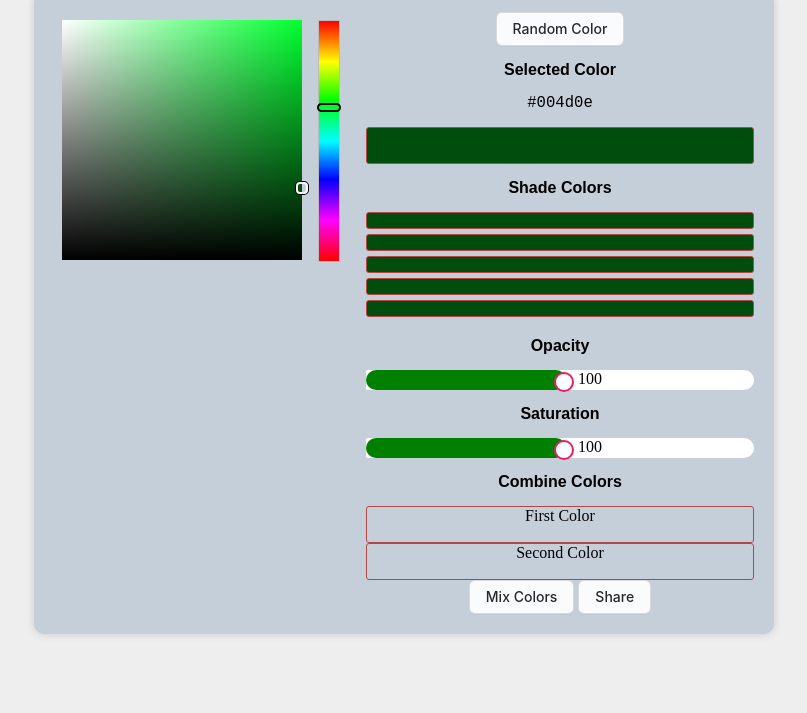
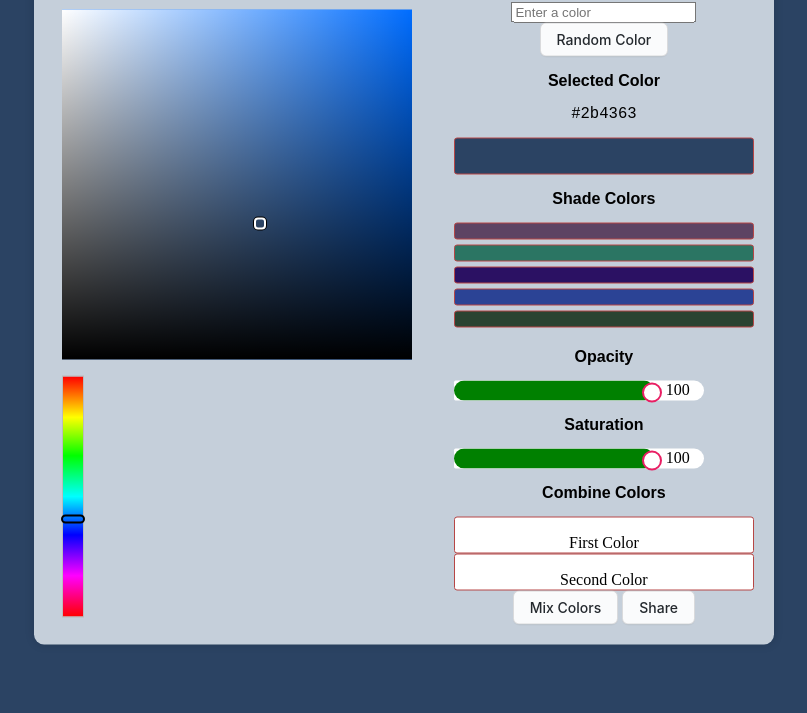
Before and after one commit to daniyarzhalgas/Color-Palette-Explorer, a plain HTML site: page index.html in a window 1280 px wide. Shown: the part 87-800 px from the top of the page, without its empty margins (236-1043 px from the left). Drawn offline with Linux system fonts and the light colour scheme.

Commit message:
Add files via upload

```diff
--- a/index.html
+++ b/index.html
@@ -16,16 +16,16 @@
         <script src="js/shchange.js"></script>
         <script src="js/mixColors.js"></script>
         <script src="js/UrlSearchParams.js"></script>
+   </head>
+    <body>
 
-    </head>
-    <body>
-        <div  class="config-heading-title">Color Picker Explorer</div>
+
         <div class="container">
-
             <div class="colorjoe"></div>
             <div class="config">
+
+                <input type="text" id="inputColor" placeholder="Enter a color"/>
                 <button class="button-4" id="randomColorButton"role="button">Random Color</button>
-
                 <div class="config-title">Selected Color</div>
                 <div class="selected-color-text">#000000</div>
                 <div class="selected-color" id="selected-color" style="opacity: 1;"></div>
@@ -45,7 +45,6 @@
                         <div class="sliderValue" id="sliderValue">100</div>
                     </div>
                     <div class="config-title">Saturation</div>
-
                     <div class="slider-cont">
                         <div class="slider">
                             <input type="range" id="sliderSaturation" min="0" max="100" value="100">
@@ -55,18 +54,14 @@
                     </div>
                     <div class="saved-colors" id="savedColors">
                         <div class="config-title">Combine Colors</div>
-                        <div class="fisrtColor" id="fisrt-color">First Color</div>
-                        <div class="secondColor" id="second-color">Second Color</div>
+                        <div class="firstColor" id="fisrt-color"><p>First Color</p></div>
+                        <div class="secondColor" id="second-color"><p>Second Color</p></div>
                     </div>
-
                     <button class="button-4" id="combineButton"role="button">Mix Colors</button>
-
                     <button class="button-4" id="shareButton"role="button">Share</button>
-
                 </div>
             </div>
         </div>
-
         <script>
             const cp = new ColorPicker(document.querySelector(".container"));
 
@@ -74,13 +69,12 @@
             shareButton.addEventListener('click' , event => {
                 var selectedColor = document.querySelector(".selected-color-text").textContent;
                 const shareUrl = window.location.href + '?color=' + selectedColor.split('#')[1]+ "&opacity="+ document.getElementById("sliderValue").textContent + "&saturation="+ document.getElementById("sliderValueSaturation").textContent;
-
                 if(navigator.share){
                     navigator.share({
                         text: 'Look at what color I made :)',
                         url: shareUrl
                     }).then(() => {
-                        console.log('Link shared succesful!');
+                        console.log('link has been successfull created');
                     }).catch((err) => console.error(err));
                 }else alert("The current browser does not support the share fuction. Please, manually share the link")
             });
--- a/js/ColorPicker.js
+++ b/js/ColorPicker.js
@@ -3,17 +3,16 @@ class ColorPicker{
     this.root = root;
     this.colorjoe=colorjoe.rgb(this.root.querySelector(".colorjoe"));
     this.selectedColor = null;
-        this.currentColor = null;
-        this.shadeColors = ["#ffffff","#ffffff","#ffffff","#ffffff","#ffffff"];
     this.colorjoe.show();
+
     let slider = document.getElementById("sliderOpacity");
-
     slider.oninput = () => {
       let progressBar = document.getElementById("progress");
       progressBar.value = slider.value;
       progressBar.style.opacity = slider.value / 100;
       let sliderValue = this.root.querySelector('.sliderValue');
       sliderValue.innerHTML = slider.value;
+
       let hexToOpacityValue = `0${ Math.round( ( 255 / 100 ) * slider.value ).toString( 16 ) }`.slice( -2 ).toUpperCase();
       let  newColorWithOpacity =  this.selectedColor.substring(0,7) + hexToOpacityValue;
       this.root.querySelector(".selected-color").style.background = newColorWithOpacity;
@@ -27,161 +26,101 @@ class ColorPicker{
       progressBar.style.filter = `saturate(${sliderSaturation.value}%)`;
       let sliderValue = document.getElementById("sliderValueSaturation");
       sliderValue.innerHTML = sliderSaturation.value;
+
       this.root.querySelector(".selected-color").style.filter =`saturate(${sliderSaturation.value}%)`;
-
-
-            //   let originalHex = this.currentColor;
-            //   let newSaturation = -0.2; // Decrease saturation by 20%
-            //   let newHex = this.adjustSaturation(originalHex, newSaturation);
-            //   console.log("Original Hex:", originalHex);
-            //   console.log("Adjusted Hex:", newHex);
-             // this.setSelectedColor(color.hex()  , true);
-
     };
 
     if(window.location.search !== ""){
       let url =  new URLSearchParams(window.location.search,this.root);
       url.recyclingUrl();
       this.setSelectedColor("#"+url.colorParam);
-          new shchange(this.selectedColor ,document).changeShadeColors();
       }else{
-          this.setSelectedColor("#004d0e");
-          new shchange(this.selectedColor ,document).changeShadeColors();
+        this.setSelectedColor("#2b4363");
       }
 
     this.colorjoe.on("change", color => {
-            let slider = document.getElementById("sliderOpacity");
-            let sliderValue = document.getElementById("sliderValue");
+      document.getElementById("sliderOpacity").value =100;
+      document.getElementById("sliderValue").textContent = 100;
       let progressBar = document.getElementById("progress");
-            // color._saturation = 0; // i should change saturation params
       progressBar.value = 100;
       progressBar.style.opacity = 100;
-            slider.value = 100;
-            sliderValue.textContent = 100;
 
-            this.currentColor = color;
+      document.getElementById("sliderSaturation").value=100;
+      let progressBarS = document.getElementById("progressSaturation");
+      progressBarS.value = 100;
+      progressBarS.style.filter = `saturate(${100}%)`;
+      document.getElementById("sliderValueSaturation").innerHTML = 100;
 
+      document.getElementById("inputColor").value = '';
       this.setSelectedColor(color.hex()  , true);
-            // to change shade colors
-            new shchange(this.selectedColor ,document).changeShadeColors();
     });
 
+    let timeoutId;
+    document.getElementById("inputColor").addEventListener("input", () =>  {
+      clearTimeout(timeoutId);
+      timeoutId = setTimeout(() =>  {
+        let inputValue = document.getElementById("inputColor").value;
+        console.log(inputValue.trim());
+        if(this.isValidColor(inputValue.trim()))
+          this.setSelectedColor(inputValue.trim());
+      }, 500);
+    });
 
-        // this.root.querySelectorAll(".shade-color").forEach((el, i) => {
-        //     this.showShadeColor(el, this.shadeColors[i]);
-
-        //     el.addEventListener("click" , e => {
-
-        //         console.log("shaded section clicked");
-        //         this.shadeColors = ["#ff0000","#ff0000","#ff0000","#ff0000","#ff0000"];
-
-        //         console.log(this.shadeColors);
-        //         console.log(e.button);
-        //        if(e.button == 1){
-        //              this.saveColor(this.selectedColor,i);
-        //             this.showShadeColor(el,this.selectedColor);
-        //        }
-
-        //         this.setSelectedColor(el.dataset.color);
-        //     });
-        // });
-
-        document.getElementById(".randomColorButton").addEventListener('click' , event => {
+    document.getElementById("randomColorButton").addEventListener('click' , event => {
+      console.log("random color button cliked");
       this.getNewColor();
     });
 
-       document.getElementById(".combineButton").addEventListener('click' , event => {
+    document.getElementById("combineButton").addEventListener('click' , event => {
       let mix = new mixedColor(this.root);
       mix.mixColor();
       this.setSelectedColor(mix.colorParam);
     });
-        this.root.querySelector(".fisrtColor").addEventListener('click' , event => {
-            console.log("first color clikced");
-            this.root.querySelector(".fisrtColor").style.background = this.selectedColor;
+
+    this.root.querySelector(".firstColor").addEventListener('click' , event => {
+      console.log("first color saved "+ document.querySelector(".selected-color-text").textContent);
+      document.querySelector(".firstColor").textContent = "";
+      this.root.querySelector(".firstColor").style.background = document.querySelector(".selected-color-text").textContent;
     });
 
     this.root.querySelector(".secondColor").addEventListener('click' , event => {
-            console.log("second color clikced");
-            this.root.querySelector(".secondColor").style.background = this.selectedColor;
+      console.log("second color saved "+document.querySelector(".selected-color-text").textContent);
+      document.querySelector(".secondColor").textContent = "";
+      this.root.querySelector(".secondColor").style.background = document.querySelector(".selected-color-text").textContent;
     });
 
+    ['.shade-color1', '.shade-color2', '.shade-color3', '.shade-color4', '.shade-color5'].forEach(selector => {
+      this.addColorClickListener(selector);
+    });
+  }
+   isValidColor(colorString) {
+    var s = new Option().style;
+    s.color = colorString;
+    return s.color !== '';
 }
 
-    // Function to convert hex to HSL
- hexToHSL(hex) {
-    // Convert hex to RGB first
-    let r = 0, g = 0, b = 0;
-    if (hex.length === 4) {
-      r = parseInt(hex[1] + hex[1], 16);
-      g = parseInt(hex[2] + hex[2], 16);
-      b = parseInt(hex[3] + hex[3], 16);
-    } else if (hex.length === 7) {
-      r = parseInt(hex.slice(1, 3), 16);
-      g = parseInt(hex.slice(3, 5), 16);
-      b = parseInt(hex.slice(5, 7), 16);
+  addColorClickListener(selector) {
+    document.querySelector(selector).addEventListener('click', () => {
+      console.log("cliked " + selector);
+      let myDiv = document.querySelector(selector);
+      let computedStyle = window.getComputedStyle(myDiv);
+      let backgroundColorRGB = computedStyle.backgroundColor;
+      let backgroundColorHex = this.rgbToHex(backgroundColorRGB);
+      console.log("selected color set to "+backgroundColorHex);
+      this.setSelectedColor(backgroundColorHex);
+    });
+  }
+  rgbToHex(rgb) {
+    let hex = rgb.match(/^rgb\((\d+),\s*(\d+),\s*(\d+)\)$/);
+
+    let hexColor = "#";
+    for (let i = 1; i <= 3; i++) {
+      let component = parseInt(hex[i]).toString(16);
+      hexColor += component.length == 1 ? "0" + component : component;
     }
 
-    // Then to HSL
-    r /= 255, g /= 255, b /= 255;
-    let max = Math.max(r, g, b), min = Math.min(r, g, b);
-    let h, s, l = (max + min) / 2;
-
-    if (max === min) {
-      h = s = 0; // achromatic
-    } else {
-      let d = max - min;
-      s = l > 0.5 ? d / (2 - max - min) : d / (max + min);
-      switch (max) {
-        case r: h = (g - b) / d + (g < b ? 6 : 0); break;
-        case g: h = (b - r) / d + 2; break;
-        case b: h = (r - g) / d + 4; break;
+    return hexColor.toUpperCase();
   }
-      h /= 6;
-    }
-
-    return [h, s, l];
-  }
-
-  // Function to convert HSL to hex
-   HSLToHex(hsl) {
-    let [h, s, l] = hsl;
-    let r, g, b;
-    if (s === 0) {
-      r = g = b = l; // achromatic
-    } else {
-      let hue2rgb = function hue2rgb(p, q, t) {
-        if (t < 0) t += 1;
-        if (t > 1) t -= 1;
-        if (t < 1/6) return p + (q - p) * 6 * t;
-        if (t < 1/2) return q;
-        if (t < 2/3) return p + (q - p) * (2/3 - t) * 6;
-        return p;
-      };
-
-      let q = l < 0.5 ? l * (1 + s) : l + s - l * s;
-      let p = 2 * l - q;
-      r = hue2rgb(p, q, h + 1/3);
-      g = hue2rgb(p, q, h);
-      b = hue2rgb(p, q, h - 1/3);
-    }
-
-    let toHex = function(x) {
-      let hex = Math.round(x * 255).toString(16);
-      return hex.length === 1 ? '0' + hex : hex;
-    };
-
-    return `#${toHex(r)}${toHex(g)}${toHex(b)}`;
-  }
-
-  // Adjust saturation of a hex color
-   adjustSaturation(hex, saturation) {
-    let hsl = this.hexToHSL(hex);
-    hsl[1] += saturation; // Adjust saturation
-    hsl[1] = Math.max(0, Math.min(1, hsl[1])); // Ensure it's within 0-1 range
-    return this.HSLToHex(hsl);
-  }
-
-
   getNewColor(){
     var symbols, hexColor;
     symbols = "0123456789ABCDEF";
@@ -190,30 +129,18 @@ class ColorPicker{
       hexColor = hexColor + symbols[Math.floor(Math.random() * 16)];
     }
     var randomColor = '#' + hexColor;
+    console.log("random color created and result is "+hexColor);
     this.setSelectedColor(randomColor);
   }
-
   setSelectedColor(color , skipCjUpdate = false){
     this.selectedColor = color;
+    if(!(/^[a-zA-Z\s]+$/.test(color)))
     this.root.querySelector(".selected-color-text").textContent = color;
     this.root.querySelector(".selected-color").style.background = color;
-
     if(!skipCjUpdate){
       this.colorjoe.set(color);
     }
-    }
-
-    // not used
-    getShadeColors(){
-        return shadeColors;
-    }
-    // not used
-    showShadeColor(element, color){
-        element.style.background = color;
-        element.dataset.color = color;
-    }
-    // not used
-    saveColor(color,i){
-        this.ShadeColors[i] = color;
+    new shchange(this.selectedColor ,document).changeShadeColors();
+    document.body.style.backgroundColor = this.selectedColor;
   }
 }
--- a/js/mixColors.js
+++ b/js/mixColors.js
@@ -4,22 +4,23 @@ class mixedColor{
         this.colorParam = null;
     }
     mixColor(){
-        let firstColorRgbValues = window.getComputedStyle(this.root.querySelector(".fisrtColor")).backgroundColor.match(/\d+/g);
+        let firstColorRgbValues = window.getComputedStyle(this.root.querySelector(".firstColor")).backgroundColor.match(/\d+/g);
         let secondColorRgbValues = window.getComputedStyle(this.root.querySelector(".secondColor")).backgroundColor.match(/\d+/g);
 
-        console.log(firstColorRgbValues);
-        console.log(secondColorRgbValues);
+
         let mixedColor = [
-            Math.round((Number(firstColorRgbValues[0]) + Number(secondColorRgbValues[0])) / 2),   // Average of red values
-            Math.round((Number(firstColorRgbValues[1]) + Number(secondColorRgbValues[1])) / 2),   // Average of green values
-            Math.round((Number(firstColorRgbValues[2]) + Number(secondColorRgbValues[2])) / 2)    // Average of blue values
+            Math.round((Number(firstColorRgbValues[0]) + Number(secondColorRgbValues[0])) / 2),
+            Math.round((Number(firstColorRgbValues[1]) + Number(secondColorRgbValues[1])) / 2),
+            Math.round((Number(firstColorRgbValues[2]) + Number(secondColorRgbValues[2])) / 2)
         ];
-        console.log(mixedColor);
-        let redHex = mixedColor[0].toString(16).padStart(2, "0");     // Convert red to hex
-        let greenHex = mixedColor[1].toString(16).padStart(2, "0"); // Convert green to hex
-        let blueHex = mixedColor[2].toString(16).padStart(2, "0");   // Convert blue to hex
+        let redHex = mixedColor[0].toString(16).padStart(2, "0");
+        let greenHex = mixedColor[1].toString(16).padStart(2, "0");
+        let blueHex = mixedColor[2].toString(16).padStart(2, "0");
+
 
         let hexColor = "#" + redHex + greenHex + blueHex;
+        console.log("colors mixed result is: "+hexColor);
+
         this.colorParam = hexColor;
     }
 }
--- a/js/shchange.js
+++ b/js/shchange.js
@@ -1,14 +1,57 @@
 class shchange{
-
     constructor(selectedColor , root){
         this.selectedColor = selectedColor;
         this.root = root;
     }
     changeShadeColors(){
-        document.querySelector(".shade-color1").style.background = this.selectedColor;
-        document.querySelector(".shade-color2").style.background = this.selectedColor;
-        document.querySelector(".shade-color3").style.background = this.selectedColor;
-        document.querySelector(".shade-color4").style.background = this.selectedColor;
-        document.querySelector(".shade-color5").style.background = this.selectedColor;
+      let originalColor = this.selectedColor; // Original HEX color
+      let similarColors = this.getSimilarColors(originalColor);
+
+      document.querySelector(".shade-color1").style.background = similarColors[0];
+      document.querySelector(".shade-color2").style.background =  similarColors[1];
+      document.querySelector(".shade-color3").style.background =  similarColors[2];
+      document.querySelector(".shade-color4").style.background =  similarColors[3];
+      document.querySelector(".shade-color5").style.background =  similarColors[4];
     }
+    getSimilarColors(hexColor) {
+      let r = parseInt(hexColor.substring(1, 3), 16);
+      let g = parseInt(hexColor.substring(3, 5), 16);
+      let b = parseInt(hexColor.substring(5, 7), 16);
+
+      let similarColors = [];
+
+      let redIncreased = `#${this.componentToHex(r + 50)}${this.componentToHex(g)}${this.componentToHex(b)}`;
+      if(!redIncreased.includes('-'))
+      similarColors.push(redIncreased);
+
+      let redDecreased = `#${this.componentToHex(r - 50)}${this.componentToHex(g)}${this.componentToHex(b)}`;
+      if(!redDecreased.includes('-'))
+      similarColors.push(redDecreased);
+
+      let greenIncreased = `#${this.componentToHex(r)}${this.componentToHex(g + 50)}${this.componentToHex(b)}`;
+      if(!greenIncreased.includes('-'))
+      similarColors.push(greenIncreased);
+
+      let greenDecreased = `#${this.componentToHex(r)}${this.componentToHex(g - 50)}${this.componentToHex(b)}`;
+      if(!greenDecreased.includes('-'))
+      similarColors.push(greenDecreased);
+
+      let blueIncreased = `#${this.componentToHex(r)}${this.componentToHex(g)}${this.componentToHex(b + 50)}`;
+      if(!blueIncreased.includes('-'))
+      similarColors.push(blueIncreased);
+
+      let blueDecreased = `#${this.componentToHex(r)}${this.componentToHex(g)}${this.componentToHex(b - 50)}`;
+      if(!blueDecreased.includes('-'))
+      similarColors.push(blueDecreased);
+
+      return similarColors;
+    }
+
+    componentToHex(c) {
+      let hex = c.toString(16);
+      return hex.length == 1 ? "0" + hex : hex;
+    }
+
+
+
 }
--- a/picker/color.box.css
+++ b/picker/color.box.css
@@ -66,9 +66,10 @@
 
 /* main dimensions */
 .colorPicker .twod, .colorPicker .twod .bg {
-    width: 240px;
-    height: 240px;
+    width: 350px;
+    height: 350px;
 }
+
 .colorPicker .oned, .colorPicker .oned .bg {
     height: 240px;
 }
--- a/style.css
+++ b/style.css
@@ -1,7 +1,8 @@
 body{
-    background: #eeeeee;
+    background: #ffffff;
     margin :20px;
 }
+
 .colorPicker{
     opacity: 1;
     background: none;
@@ -24,6 +25,14 @@ body{
     border-radius: 10px;
     box-shadow: 0 0 10px rgb(0, 0 ,0,0.15);/*это для коробка плейтора*/
 }
+
+.fixed-text {
+    top: 0;
+    left: 0;
+    width: 100%;
+    padding: 10px;
+    z-index: 1000;
+}
 .config{
     flex-grow: 1;
     margin-left: 20px;
@@ -40,6 +49,7 @@ body{
     font-size: xx-large;
     font-family: Arial, Helvetica, sans-serif;
     font-weight: bold;
+
 }
 .selected-color-text{
     text-align: center;
@@ -71,6 +81,7 @@ body{
     border-radius: 5px 30px 30px 5px ;
     display: flex;
     align-items: center;
+    width: 250px;
 }
 .slider{
     position: relative;
@@ -121,14 +132,17 @@ body{
     text-align: center;
 }
 
-.fisrtColor , .secondColor{
+.firstColor , .secondColor{
+    text-align: center;
     opacity: 1;
     height: 35px;
     border: 1px solid #b64646;
     border-radius: 3px;
     border-radius: 3px;
     cursor: pointer;
+    background-color: rgb(255, 255, 255);
 }
+
 
 .button-4 {
     appearance: none;
@@ -153,6 +167,7 @@ body{
     touch-action: manipulation;
     vertical-align: middle;
     white-space: nowrap;
+
     word-wrap: break-word;
   }
 
```
Also changed, not shown: js/UrlSearchParams.js (+24 -7 lines). Lines whose indentation alone changed are shown as unchanged.
